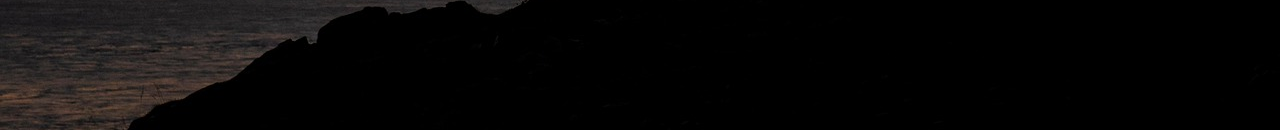
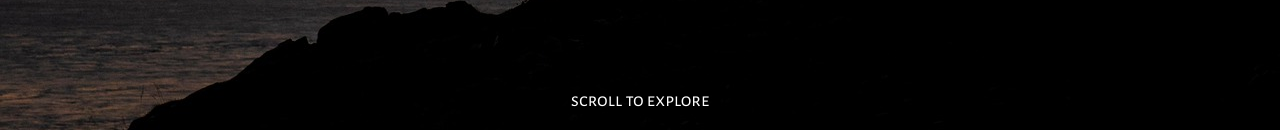
Before and after one commit to steven-xuk/wayfare, a React (Create React App) app: page / in a window 1280 px wide. Shown: the part 670-802 px from the top of the page. Built offline with nearby package versions, Linux system fonts and the light colour scheme.

Commit message:
kind of made the scroll to explore thingy, bit temprempental

```diff
--- a/src/App.css
+++ b/src/App.css
@@ -108,6 +108,8 @@ html, body {
 }
 
 
+
+
 /* STEVEEEEENNN these do NOT work, bruh nothing works */
 
 @media screen and (max-width: 1135px) {
@@ -174,3 +176,63 @@ html, body {
 .btn-primary{
 
 }
+
+
+/* scroll to explore section */
+
+.scrollToExplore-container{
+    position: absolute;
+    left: 50%;
+    top: 550%;
+    transform: translateX(-50%);
+    text-align: center;
+}
+
+
+.scrollToExplore-text{
+    color: white;
+    font-size: 1.2rem;
+
+}
+
+
+.arrow {
+    position: absolute;
+    top: 100%;
+    left: 50%;
+    transform: translate(-50%, -50%);
+    cursor: pointer;
+}
+
+.arrow span {
+    display: block;
+    width: 1vw;
+    height: 1vw;
+    border-bottom: 3px solid white;
+    border-right: 3px solid white;
+    transform: rotate(135deg);
+    margin: -10px;
+    animation: animate 4s infinite;
+}
+
+.arrow span:nth-child(2) {
+    animation-delay: -0.4s;
+}
+
+.arrow span:nth-child(3) {
+    animation-delay: -0.8s;
+}
+
+@keyframes animate {
+    0% {
+        opacity: 0;
+        transform: rotate(45deg) translate(-10px, -10px);
+    }
+    50% {
+        opacity: 1;
+    }
+    100% {
+        opacity: 0;
+        transform: rotate(45deg) translate(10px, 10px);
+    }
+}
--- a/src/components/Landing.js
+++ b/src/components/Landing.js
@@ -44,6 +44,15 @@ export default function Landing() {
                 <div className='hero-text'>
                     <h1 className='title'>Explore.</h1>
                     <h2 className='subtitle'>that's our purpose</h2>
+
+                    <div className='scrollToExplore-container'>
+                        <p className='scrollToExplore-text'>scroll to explore</p>
+                        <div className='arrow'>
+                            <span></span>
+                            <span></span>
+                            <span></span>
+                        </div>
+                    </div>
                 </div>
             </div>
             <div className='content'>
```
